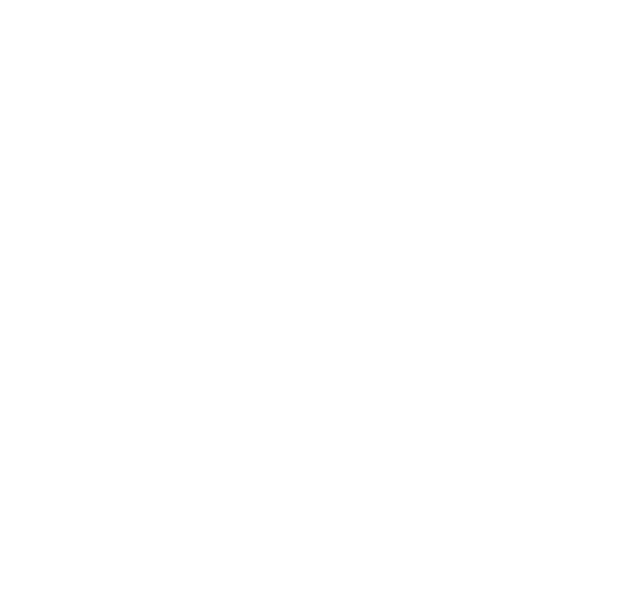
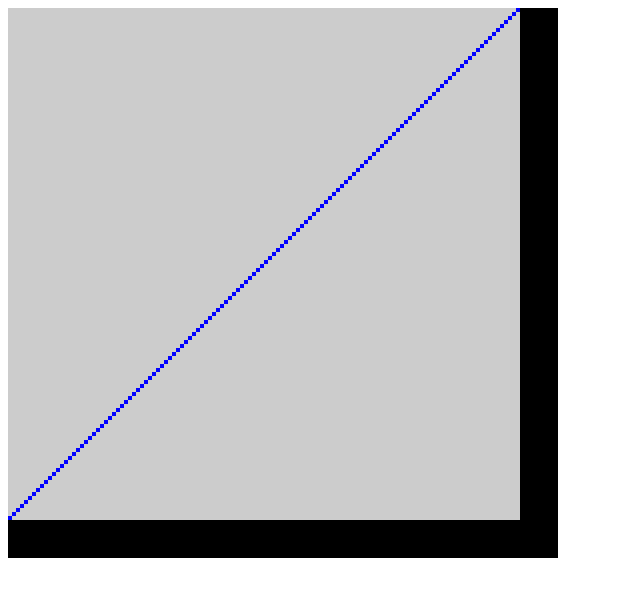
Before and after one commit to japhib/retro.js, a website built with webpack: page index.html in a window 1280 px wide. Shown: the whole page, without its empty margins (0-640 px from the left). Built offline with nearby package versions, Linux system fonts and the light colour scheme.

Commit message:
first drawing primitives

```diff
--- a/package.json
+++ b/package.json
@@ -1,7 +1,7 @@
 {
   "name": "retro.js",
   "version": "0.0.1",
-  "description": "Retro graphics library for web, using WebGL renderer",
+  "description": "Retro graphics library for web, using canvas renderer",
   "main": "index.js",
   "scripts": {
     "preinstall": "npx use-yarn",
@@ -12,7 +12,9 @@
   "author": "",
   "license": "ISC",
   "devDependencies": {
+    "@types/jest": "^26.0.20",
     "copy-webpack-plugin": "^7.0.0",
+    "jest": "^26.6.3",
     "ts-loader": "^8.0.14",
     "typescript": "^4.1.3",
     "use-yarn": "^2.2.0",
--- /dev/null
+++ b/src/Color.ts
@@ -0,0 +1,24 @@
+export function getRedComponent(color: number) {
+    return 0xff & (color >> 16)
+}
+
+export function getGreenComponent(color: number) {
+    return 0xff & (color >> 8)
+}
+
+export function getBlueComponent(color: number) {
+    return 0xff & color
+}
+
+export function getAlphaComponent(color: number) {
+    return 0xff & (color >> 24)
+}
+
+export function getAllComponents(color: number) {
+    return {
+        r: getRedComponent(color),
+        g: getGreenComponent(color),
+        b: getBlueComponent(color),
+        a: getAlphaComponent(color)
+    }
+}
--- /dev/null
+++ b/src/PixelImage.ts
@@ -0,0 +1,49 @@
+import { getAllComponents } from "./Color"
+
+export const RED_OFFSET = 0
+export const GREEN_OFFSET = 1
+export const BLUE_OFFSET = 2
+export const ALPHA_OFFSET = 3
+export const BYTES_PER_PIXEL = 4
+
+export default class PixelImage {
+    context: CanvasRenderingContext2D
+    width: number
+    height: number
+    img: ImageData
+
+    constructor(context: CanvasRenderingContext2D, width: number, height: number) {
+        this.context = context
+        this.width = width
+        this.height = height
+        this.img = context.createImageData(width, height)
+
+        this.clear(0)
+    }
+
+    getPixelCoord(x: number, y: number) {
+        return (y * (this.width * BYTES_PER_PIXEL)) + (x * BYTES_PER_PIXEL)
+    }
+
+    getPixel(x: number, y: number) {
+        let coord = this.getPixelCoord(x, y)
+        return {
+            r: this.img.data[coord + RED_OFFSET],
+            g: this.img.data[coord + GREEN_OFFSET],
+            b: this.img.data[coord + BLUE_OFFSET]
+        }
+    }
+
+    setPixel(x: number, y: number, r: number, g: number, b: number) {
+        let coord = this.getPixelCoord(x, y)
+        this.img.data.set([r, g, b, 0xff], coord)
+    }
+
+    clear(color: number) {
+        let {r, g, b} = getAllComponents(color)
+        // quickly clear every byte in the array to the color specified
+        for (let i = 0; i < this.img.data.length; i += BYTES_PER_PIXEL) {
+            this.img.data.set([r, g, b, 0xff], i)
+        }
+    }
+}
--- /dev/null
+++ b/src/RetroCanvas.ts
@@ -0,0 +1,73 @@
+import PixelImage, * as PixelImageConstants from './PixelImage'
+import * as Color from './Color'
+
+export default class RetroCanvas {
+    canvas: HTMLCanvasElement
+    context: CanvasRenderingContext2D
+    backbuffer: PixelImage
+
+    scaling: number
+    displayImgData: PixelImage
+
+    constructor(canvas: HTMLCanvasElement, width: number, height: number) {
+        this.canvas = canvas
+        this.context = canvas.getContext('2d')
+        this.backbuffer = new PixelImage(this.context, width, height)
+
+        this.resizeBackbuffer()
+    }
+
+    resizeBackbuffer() {
+        this.scaling = Math.min(
+            Math.floor(this.canvas.width / this.backbuffer.width),
+            Math.floor(this.canvas.height / this.backbuffer.height))
+
+        this.displayImgData = new PixelImage(this.context, this.backbuffer.width * this.scaling, this.backbuffer.height * this.scaling)
+    }
+
+    render() {
+        this.displayImgData.clear(0)
+
+        for (let x = 0; x < this.backbuffer.width; x++) {
+            for (let y = 0; y < this.backbuffer.height; y++) {
+                let {r, g, b} = this.backbuffer.getPixel(x, y)
+
+                for (let xx = 0; xx < this.scaling; xx++) {
+                    for (let yy = 0; yy < this.scaling; yy++) {
+                        this.displayImgData.setPixel(x*this.scaling + xx, y*this.scaling + yy, r, g, b)
+                    }
+                }
+            }
+        }
+
+        // clear canvas
+        this.context.fillStyle = 'rgb(0, 0, 0)'
+        this.context.fillRect(0, 0, this.canvas.width, this.canvas.height)
+
+        // draw scaled image to canvas
+        this.context.putImageData(this.displayImgData.img, 0, 0)
+    }
+
+    clear(color: number) {
+        this.backbuffer.clear(color)
+    }
+
+    line(x0: number, y0: number, x1: number, y1: number, color: number) {
+        var dx = Math.abs(x1 - x0);
+        var dy = Math.abs(y1 - y0);
+        var sx = (x0 < x1) ? 1 : -1;
+        var sy = (y0 < y1) ? 1 : -1;
+        var err = dx - dy;
+
+        let {r, g, b} = Color.getAllComponents(color)
+
+        while(true) {
+           this.backbuffer.setPixel(x0, y0, r, g, b)
+
+           if ((x0 === x1) && (y0 === y1)) break;
+           var e2 = 2*err;
+           if (e2 > -dy) { err -= dy; x0  += sx; }
+           if (e2 < dx) { err += dx; y0  += sy; }
+        }
+    }
+}
--- a/src/main.ts
+++ b/src/main.ts
@@ -1 +1,16 @@
-console.log('hi')
+import RetroCanvas from './RetroCanvas'
+
+let canvas = document.createElement('canvas')
+canvas.id = 'webpico'
+canvas.width = 550
+canvas.height = 550
+
+document.body.appendChild(canvas)
+
+let retroCanvas = new RetroCanvas(canvas, 128, 128)
+
+retroCanvas.clear(0xcccccc)
+
+retroCanvas.line(127, 0, 0, 127, 0x0000ff)
+
+retroCanvas.render()
--- /dev/null
+++ b/src/utils.ts
@@ -0,0 +1,4 @@
+export type Dims = {
+    width: number,
+    height: number
+}
```
Also changed, not shown: index.html (+2 -0 lines), src/Color.spec.ts (added, +12 -0 lines), src/index.html (added, +8 -0 lines), 1 other file.
